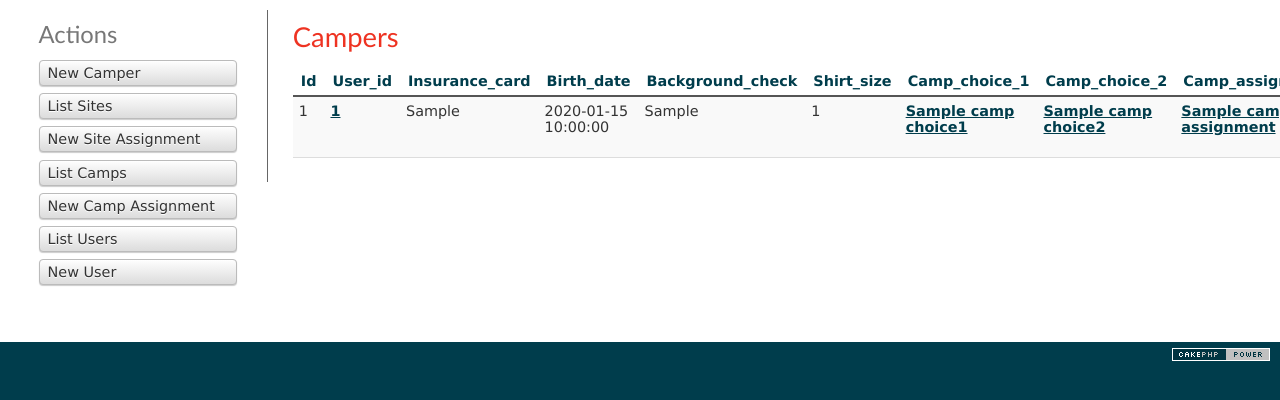
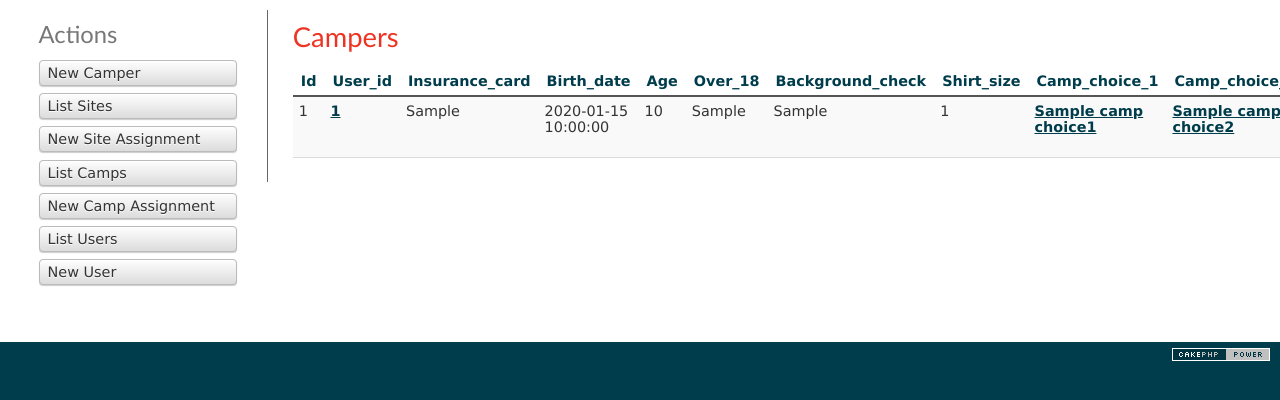
Before and after one commit to sgreenstein/salk-a, a CakePHP app: the page made by app/View/Campers/index.ctp in a window 1280 px wide. Shown: the part 47-447 px from the top of the page. Run offline with PHP 8.4 and a stand-in for CakePHP, Linux system fonts and the light colour scheme; the template is opened without the code that fills it: most values are stand-ins (such as "Sample title", 1, 10 or a date in 2020); some libraries are stand-ins or nearby versions.

Commit message:
Added age and over_18 virtual fields to camper

```diff
--- a/app/Model/Camper.php
+++ b/app/Model/Camper.php
@@ -35,8 +35,10 @@ class Camper extends AppModel
 		)
  	);
 	//Virtual fields
-//	public $virtualFields = array(
-//		'age' => 'TIMEDIFF(birth_date,
+	public $virtualFields = array(
+		'age' => "YEAR(NOW())-YEAR(Camper.birth_date)",
+		'over_18' => "YEAR(NOW())-YEAR(Camper.birth_date) >= 18"
+	);
 
 	//Validations
 	public $validate = array(
--- a/app/View/Campers/index.ctp
+++ b/app/View/Campers/index.ctp
@@ -6,6 +6,8 @@
 			<th><?php echo $this->Paginator->sort('user_id'); ?></th>
 			<th><?php echo $this->Paginator->sort('insurance_card'); ?></th>
 			<th><?php echo $this->Paginator->sort('birth_date'); ?></th>
+			<th><?php echo $this->Paginator->sort('age'); ?></th>
+			<th><?php echo $this->Paginator->sort('over_18'); ?></th>
 			<th><?php echo $this->Paginator->sort('background_check'); ?></th>
 			<th><?php echo $this->Paginator->sort('shirt_size'); ?></th>
 			<th><?php echo $this->Paginator->sort('camp_choice_1'); ?></th>
@@ -37,6 +39,8 @@
 		</td>
 		<td><?php echo h($camper['Camper']['insurance_card']); ?>&nbsp;</td>
 		<td><?php echo h($camper['Camper']['birth_date']); ?>&nbsp;</td>
+		<td><?php echo h($camper['Camper']['age']); ?>&nbsp;</td>
+		<td><?php echo h($camper['Camper']['over_18']); ?>&nbsp;</td>
 		<td><?php echo h($camper['Camper']['background_check']); ?>&nbsp;</td>
 		<td><?php echo h($camper['Camper']['shirt_size']); ?>&nbsp;</td>
 		<td>
```
